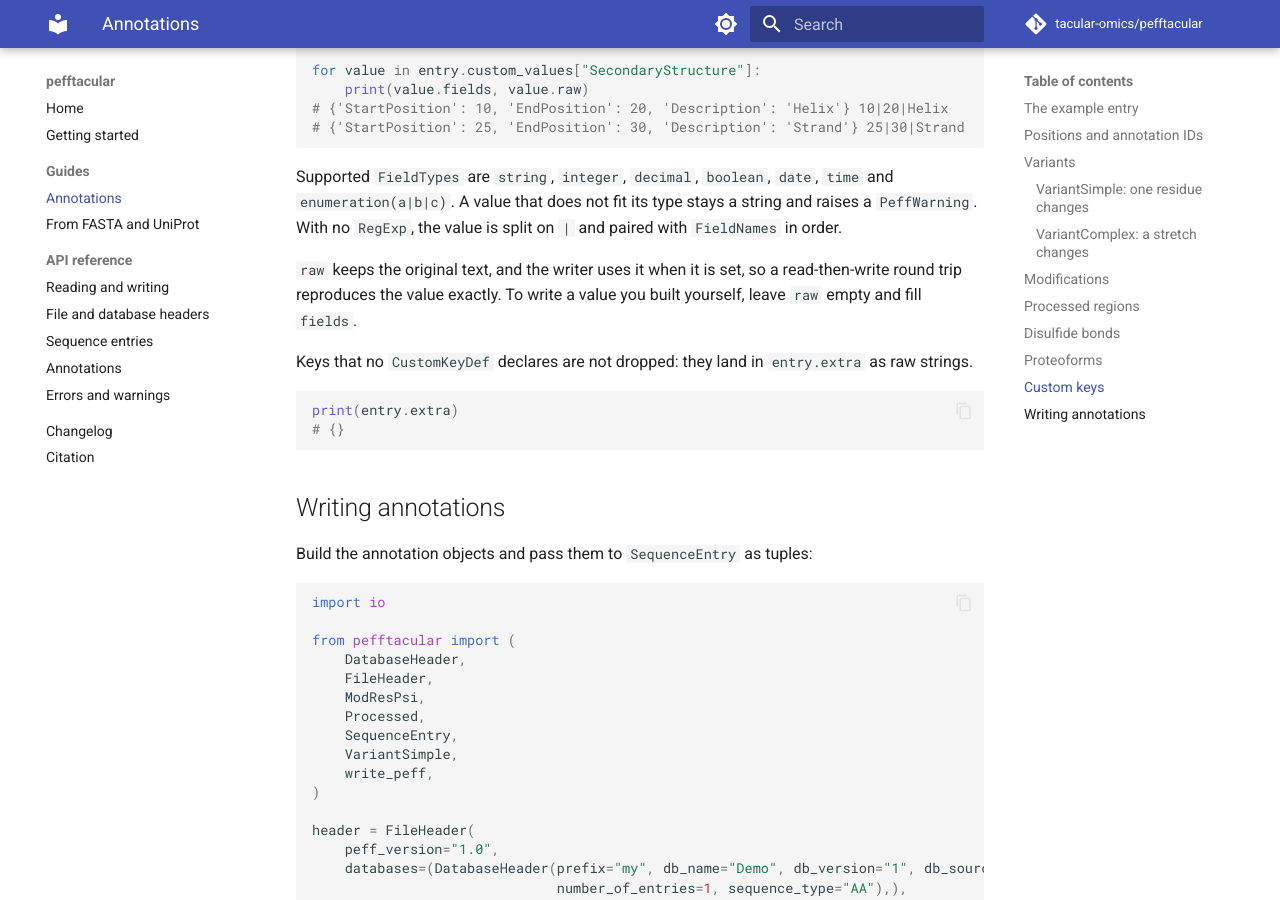
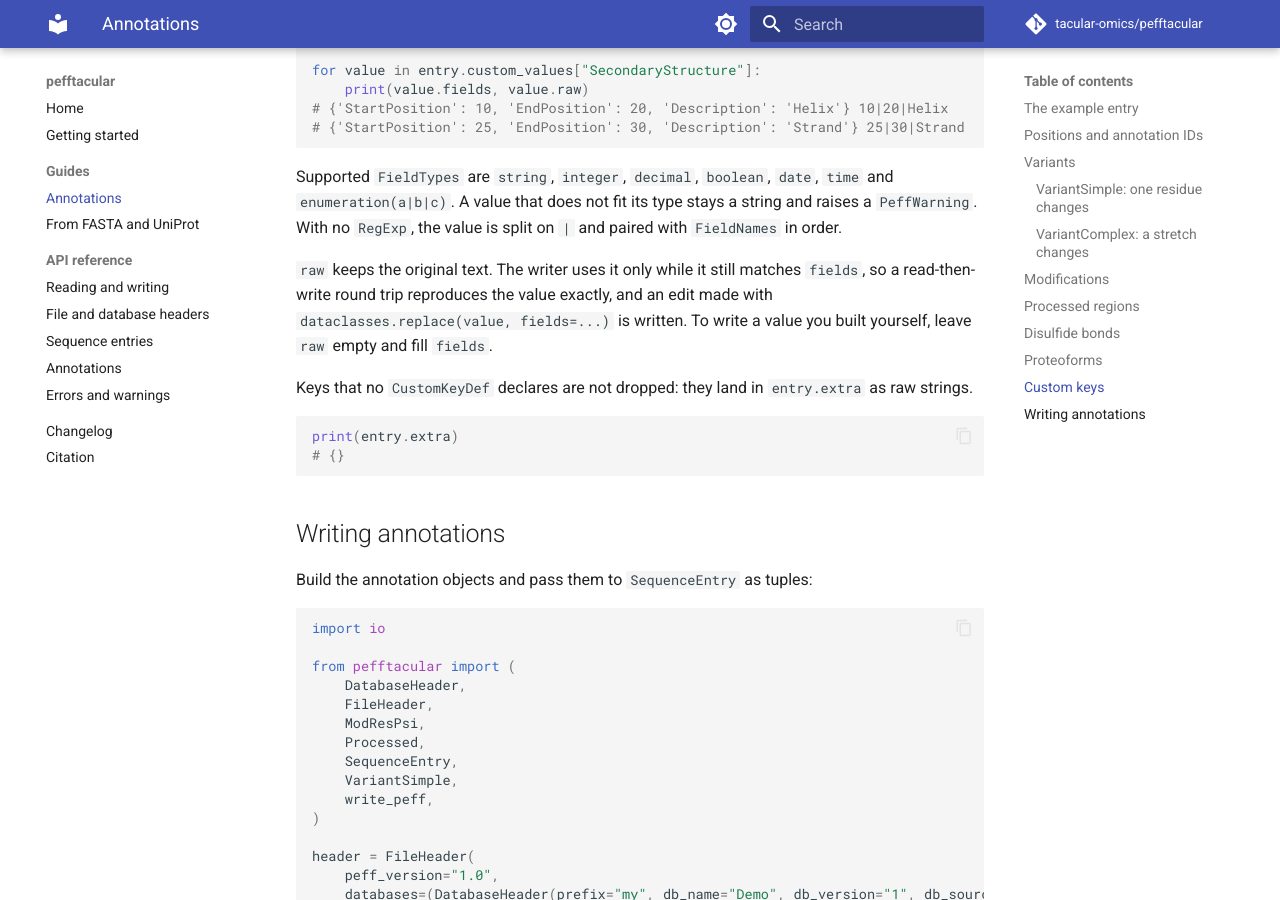
Before and after one commit to tacular-omics/pefftacular, an MkDocs documentation site: the page built from docs/annotations.md, in a window 1280 px wide and 900 px high, scrolled down 5325 px. Built offline with MkDocs 1.6.1 and Material for MkDocs 9.7.7, drawn with Linux system fonts in a browser that asks for light colours; comment, search, counter and statistics services are not loaded.

Commit message:
docs: CustomKeyValue.raw is written only while it matches fields (since #13)
Co-Authored-By: Claude Opus 5.5 (1M context) <noreply@anthropic.com>

```diff
--- a/docs/annotations.md
+++ b/docs/annotations.md
@@ -237,9 +237,10 @@ Supported `FieldTypes` are `string`, `integer`, `decimal`, `boolean`, `date`, `t
 `enumeration(a|b|c)`. A value that does not fit its type stays a string and raises a
 `PeffWarning`. With no `RegExp`, the value is split on `|` and paired with `FieldNames` in order.
 
-`raw` keeps the original text, and the writer uses it when it is set, so a read-then-write round
-trip reproduces the value exactly. To write a value you built yourself, leave `raw` empty and fill
-`fields`.
+`raw` keeps the original text. The writer uses it only while it still matches `fields`, so a
+read-then-write round trip reproduces the value exactly, and an edit made with
+`dataclasses.replace(value, fields=...)` is written. To write a value you built yourself, leave
+`raw` empty and fill `fields`.
 
 Keys that no `CustomKeyDef` declares are not dropped: they land in `entry.extra` as raw strings.
 
```
Also changed, not shown: CLAUDE.md (+4 -2 lines), llms-full.txt (+4 -3 lines).
